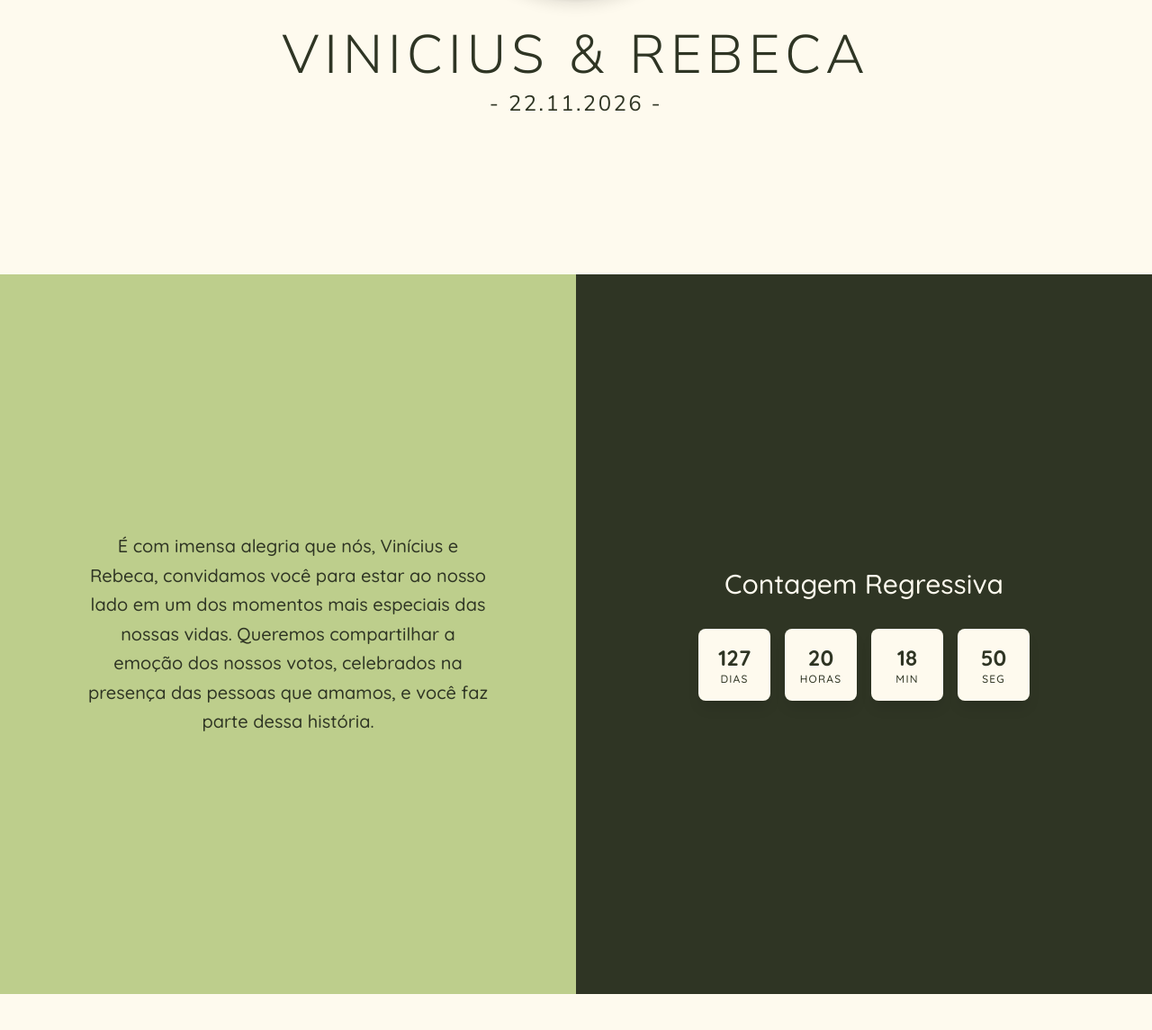
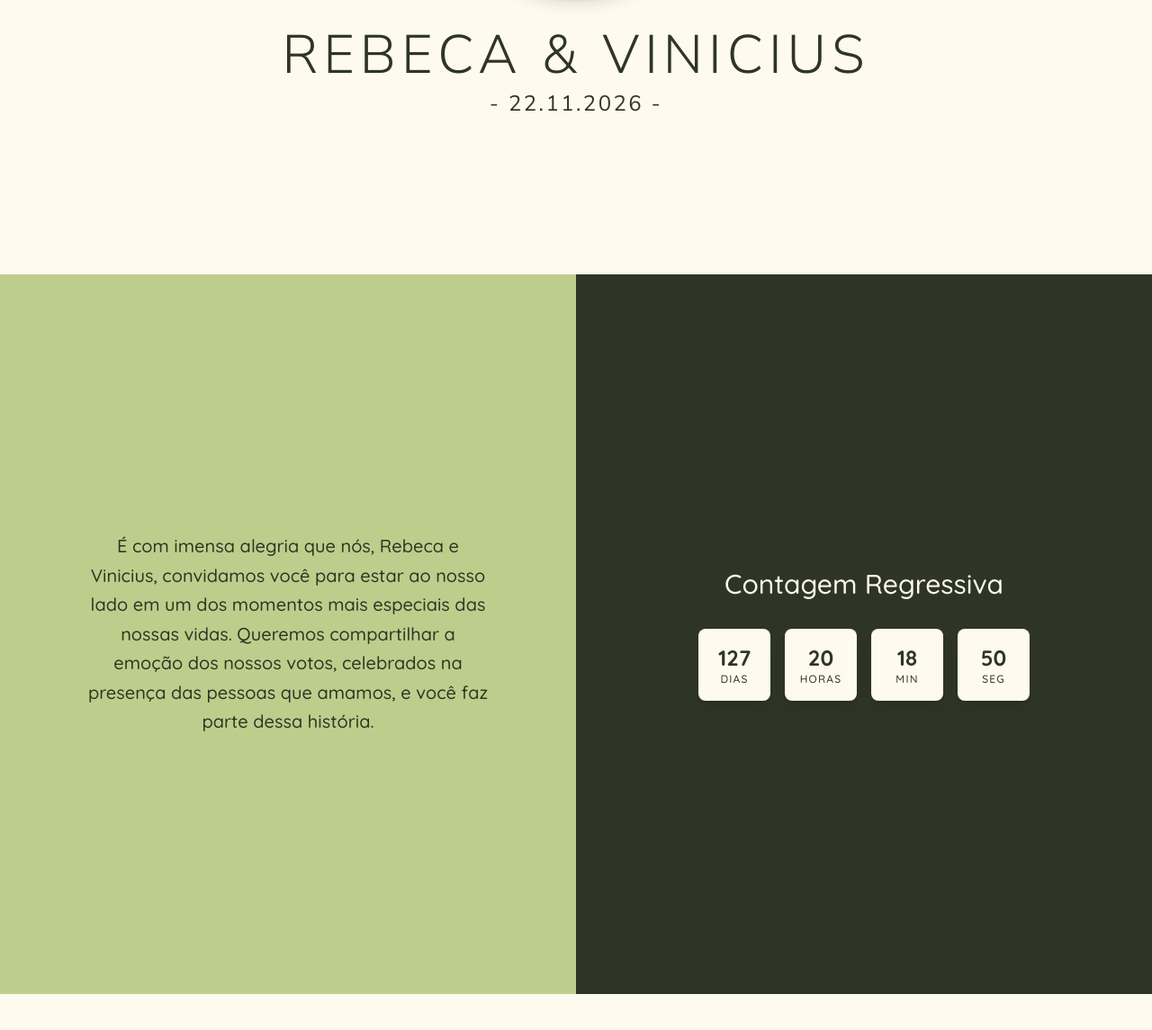
Before and after one commit to Vinicius-MAfonso/Meu_Casamento, a Django app: template theme/templates/base.html in a window 1280 px wide. Shown: the part 495-1640 px from the top of the page at 90% size. Run offline with Django 5.2, Linux system fonts and the light colour scheme; the template is opened without the code that fills it, so the values that code supplies are empty; style sheets or scripts are compiled from the project's sources; parts of the project's set-up code (start-up, migrations or seed data) failed here and were passed over; some web fonts are replaced.

Commit message:
Implement structural updates and optimizations across multiple modules

```diff
--- a/theme/templates/base.html
+++ b/theme/templates/base.html
@@ -2,7 +2,7 @@
 <!DOCTYPE html>
 <html lang="pt-br" class="scroll-smooth scroll-pt-20">
   <head>
-    <title>Vinicius e Rebeca</title>
+    <title>Rebeca e Vinicius</title>
     <meta charset="UTF-8" />
     <meta name="viewport" content="width=device-width, initial-scale=1.0" />
     <meta http-equiv="X-UA-Compatible" content="ie=edge" />
@@ -29,10 +29,12 @@
           href="#inicio"
           class="flex items-center space-x-3 rtl:space-x-reverse"
         >
-          <span
-            class="self-center text-2xl font-serif-display font-bold text-dark-green whitespace-nowrap"
-            >V & R</span
-          >
+          <img
+            src="{% static 'images/logo.png' %}"
+            alt="Rebeca e Vinicius logo"
+            class="w-6 h-6 md:w-6 md:h-6 object-contain"
+          />
+          <span class="sr-only">Rebeca e Vinicius</span>
         </a>
 
         <button
@@ -125,7 +127,7 @@
             data-aos-delay="300"
             class="text-4xl md:text-6xl font-nunito-sans text-dark-green uppercase font-light tracking-widest mb-2"
           >
-            Vinicius & Rebeca
+            Rebeca & Vinicius
           </h1>
           <h2
             data-aos="fade-up"
@@ -146,7 +148,7 @@
             data-aos-duration="1000"
             class="text-lg md:text-xl text-center font-quicksand text-dark-green max-w-md leading-relaxed"
           >
-            É com imensa alegria que nós, Vinícius e Rebeca, convidamos você
+            É com imensa alegria que nós, Rebeca e Vinicius, convidamos você
             para estar ao nosso lado em um dos momentos mais especiais das
             nossas vidas. Queremos compartilhar a emoção dos nossos votos,
             celebrados na presença das pessoas que amamos, e você faz parte
@@ -307,7 +309,7 @@
           </p>
           <div class="flex items-center gap-8">
             <a
-              href="https://calendar.google.com/calendar/render?action=TEMPLATE&text=Casamento+Vinicius+e+Rebeca&dates=20261122T100000/20261122T180000&details=Celebração+do+nosso+casamento!&location=Recanto+Januário+-+Sumaré/SP&ctz=America/Sao_Paulo"
+              href="https://calendar.google.com/calendar/render?action=TEMPLATE&text=Casamento+Rebeca+e+Vinicius&dates=20261122T100000/20261122T180000&details=Celebração+do+nosso+casamento!&location=Recanto+Januário+-+Sumaré/SP&ctz=America/Sao_Paulo"
               target="_blank"
               class="flex items-center gap-2 text-dark-green hover:text-light-brown transition-colors duration-300 font-quicksand font-bold group"
             >
@@ -397,7 +399,7 @@
         class="bg-dark-green py-8 border-t border-wedding-cream/10 text-center"
       >
         <p class="text-wedding-cream/40 font-quicksand text-sm">
-          © 2026 Vinicius & Rebeca. Com carinho.
+          © 2026 Rebeca & Vinicius. Com carinho.
         </p>
       </footer>
     </main>
```
Also changed, not shown: theme/static/images/logo.png (added), 1 other file.
